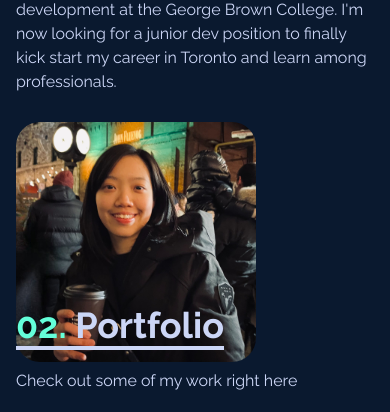
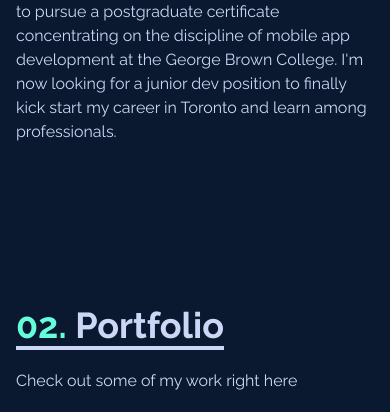
Before and after one commit to ytleevicky/react-my-portfolio, a React (Create React App) app: page / in a window 390 px wide. Shown: the part 1360-1772 px from the top of the page. Built offline with nearby package versions, Linux system fonts and the light colour scheme.

Commit message:
Hide profile image on mobile version

```diff
--- a/src/components/About.jsx
+++ b/src/components/About.jsx
@@ -51,7 +51,7 @@ const About = () => {
             <img
               src={HeroImage2}
               alt="my profile"
-              className="rounded-3xl md:mx-auto w-60 md:w-2/3"
+              className="rounded-3xl md:mx-auto w-60 md:w-2/3 hidden md:block"
             />
           </div>
         </div>
```
